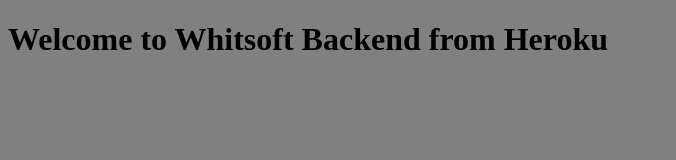
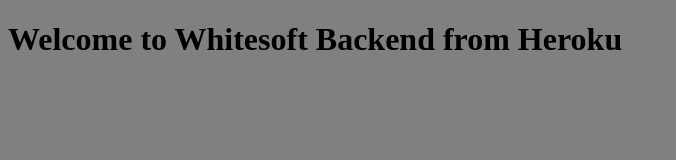
Before and after one commit to RobARC/backend-express-whitesoft, a website: page public/index.html in a window 1280 px wide. Shown: the whole page, without its empty margins (0-676 px from the left). Drawn offline with Linux system fonts and the light colour scheme.

Commit message:
Update index.html

```diff
--- a/public/index.html
+++ b/public/index.html
@@ -10,6 +10,6 @@
     <title>Whitsoft-App</title>
 </head>
 <body>
-    <h1>Welcome to Whitsoft Backend from Heroku</h1>
+    <h1>Welcome to Whitesoft Backend from Heroku</h1>
 </body>
 </html>
```
